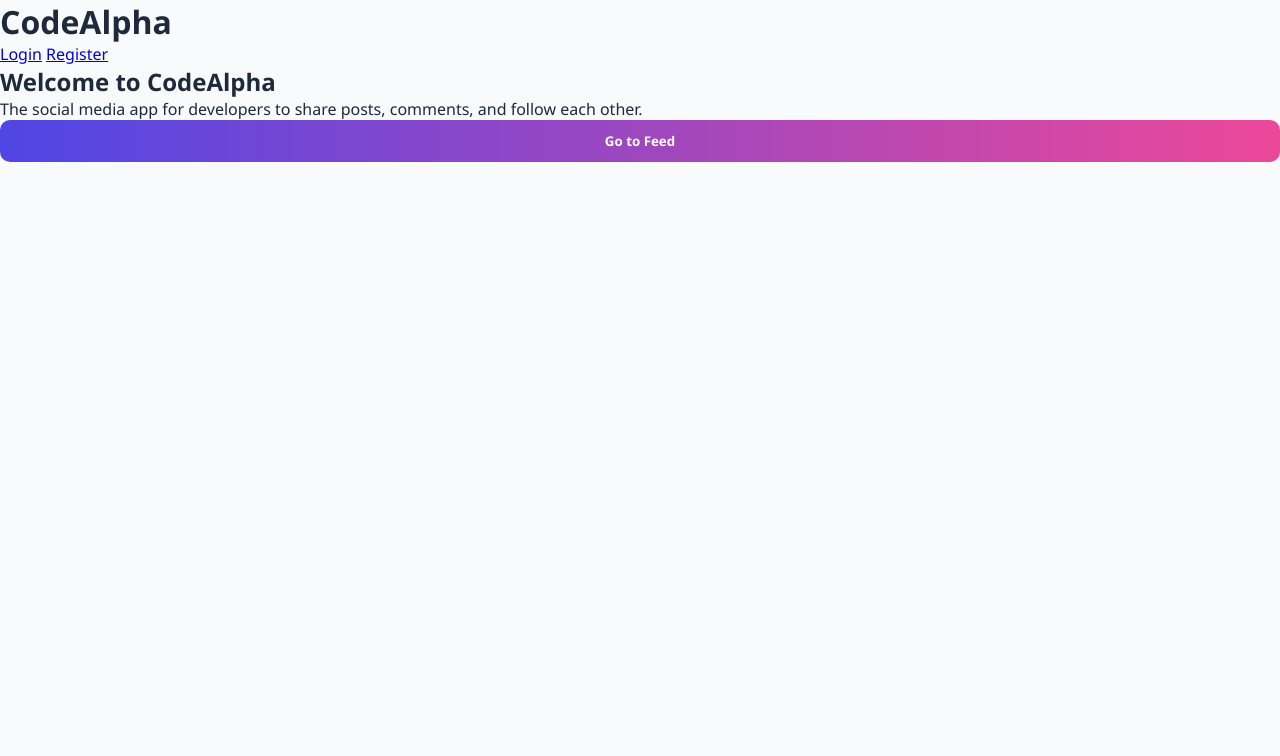
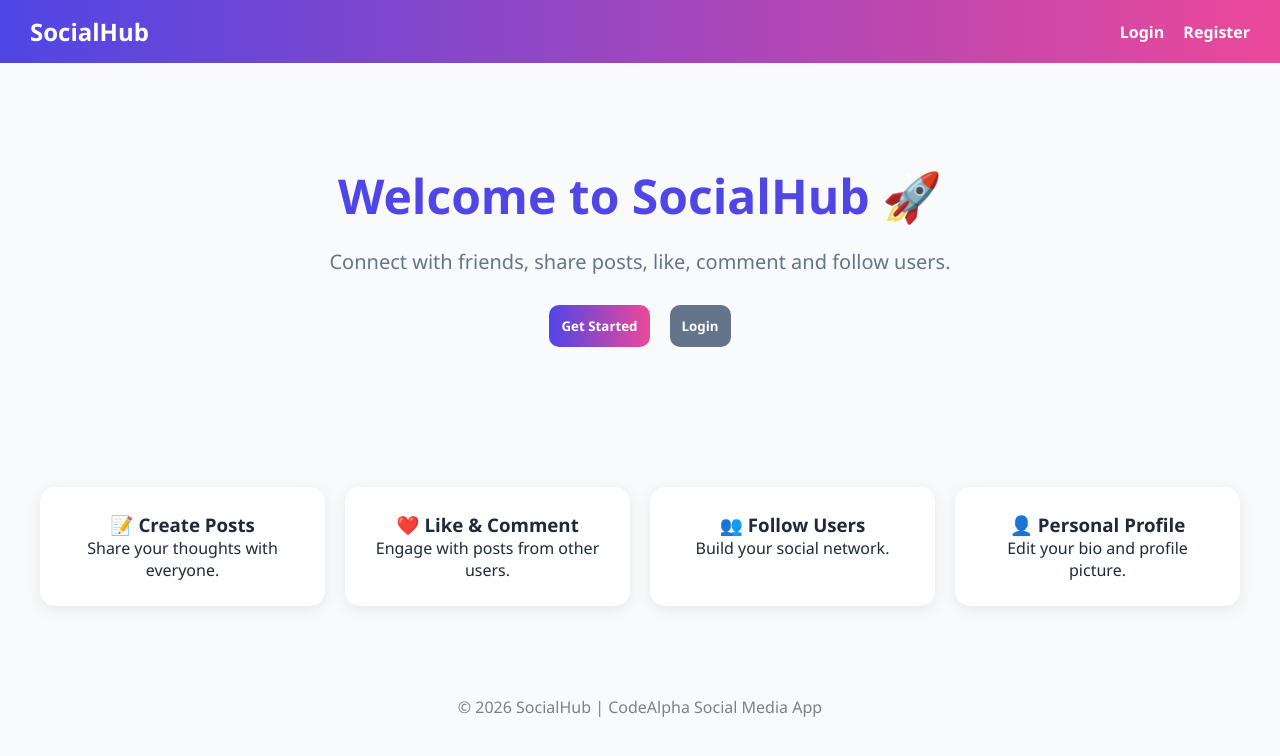
Before and after one commit to lokeshdudala/CodeAlpha_SocialMediaApp, a plain HTML site: page index.html in a window 1280 px wide. Drawn offline with Linux system fonts and the light colour scheme.

Commit message:
Updated UI and added landing page

```diff
--- a/css/style.css
+++ b/css/style.css
@@ -334,3 +334,59 @@
         transform:translateY(0);
     }
 }
+.hero{
+    text-align:center;
+    padding:100px 20px;
+}
+
+.hero h1{
+    font-size:48px;
+    color:#4f46e5;
+    margin-bottom:20px;
+}
+
+.hero p{
+    font-size:20px;
+    color:#64748b;
+    margin-bottom:30px;
+}
+
+.hero-buttons{
+    display:flex;
+    justify-content:center;
+    gap:20px;
+}
+
+.secondary-btn{
+    background:#64748b;
+}
+
+.features{
+    display:grid;
+    grid-template-columns:
+    repeat(auto-fit,minmax(220px,1fr));
+
+    gap:20px;
+
+    padding:40px;
+}
+
+.feature-card{
+    background:white;
+
+    padding:25px;
+
+    border-radius:15px;
+
+    text-align:center;
+
+    box-shadow:
+    0 4px 15px rgba(0,0,0,.08);
+}
+
+footer{
+    text-align:center;
+    padding:20px;
+    margin-top:30px;
+    color:gray;
+}
--- a/index.html
+++ b/index.html
@@ -1,27 +1,78 @@
 <!DOCTYPE html>
-<html lang="en">
+<html>
 <head>
-  <meta charset="UTF-8" />
-  <meta name="viewport" content="width=device-width, initial-scale=1.0" />
-  <title>CodeAlpha</title>
-  <link rel="stylesheet" href="css/style.css" />
+    <title>SocialHub</title>
+    <link rel="stylesheet" href="css/style.css">
 </head>
 <body>
-  <div class="container">
-    <header>
-      <h1>CodeAlpha</h1>
-      <nav>
-        <a href="login.html">Login</a>
-        <a href="register.html">Register</a>
-      </nav>
-    </header>
 
-    <div class="card">
-      <h2>Welcome to CodeAlpha</h2>
-      <p>The social media app for developers to share posts, comments, and follow each other.</p>
-      <a href="feed.html"><button>Go to Feed</button></a>
+    <div class="navbar">
+
+        <h2>SocialHub</h2>
+
+        <div>
+            <a href="login.html">Login</a>
+            <a href="register.html">Register</a>
+        </div>
+
     </div>
-  </div>
-  <script src="js/logout.js"></script>
+
+    <div class="hero">
+
+        <h1>Welcome to SocialHub 🚀</h1>
+
+        <p>
+            Connect with friends, share posts,
+            like, comment and follow users.
+        </p>
+
+        <div class="hero-buttons">
+
+            <a href="register.html">
+                <button>
+                    Get Started
+                </button>
+            </a>
+
+            <a href="login.html">
+                <button class="secondary-btn">
+                    Login
+                </button>
+            </a>
+
+        </div>
+
+    </div>
+
+    <div class="features">
+
+        <div class="feature-card">
+            <h3>📝 Create Posts</h3>
+            <p>Share your thoughts with everyone.</p>
+        </div>
+
+        <div class="feature-card">
+            <h3>❤️ Like & Comment</h3>
+            <p>Engage with posts from other users.</p>
+        </div>
+
+        <div class="feature-card">
+            <h3>👥 Follow Users</h3>
+            <p>Build your social network.</p>
+        </div>
+
+        <div class="feature-card">
+            <h3>👤 Personal Profile</h3>
+            <p>Edit your bio and profile picture.</p>
+        </div>
+
+    </div>
+
+    <footer>
+        <p>
+            © 2026 SocialHub | CodeAlpha Social Media App
+        </p>
+    </footer>
+
 </body>
 </html>
```
